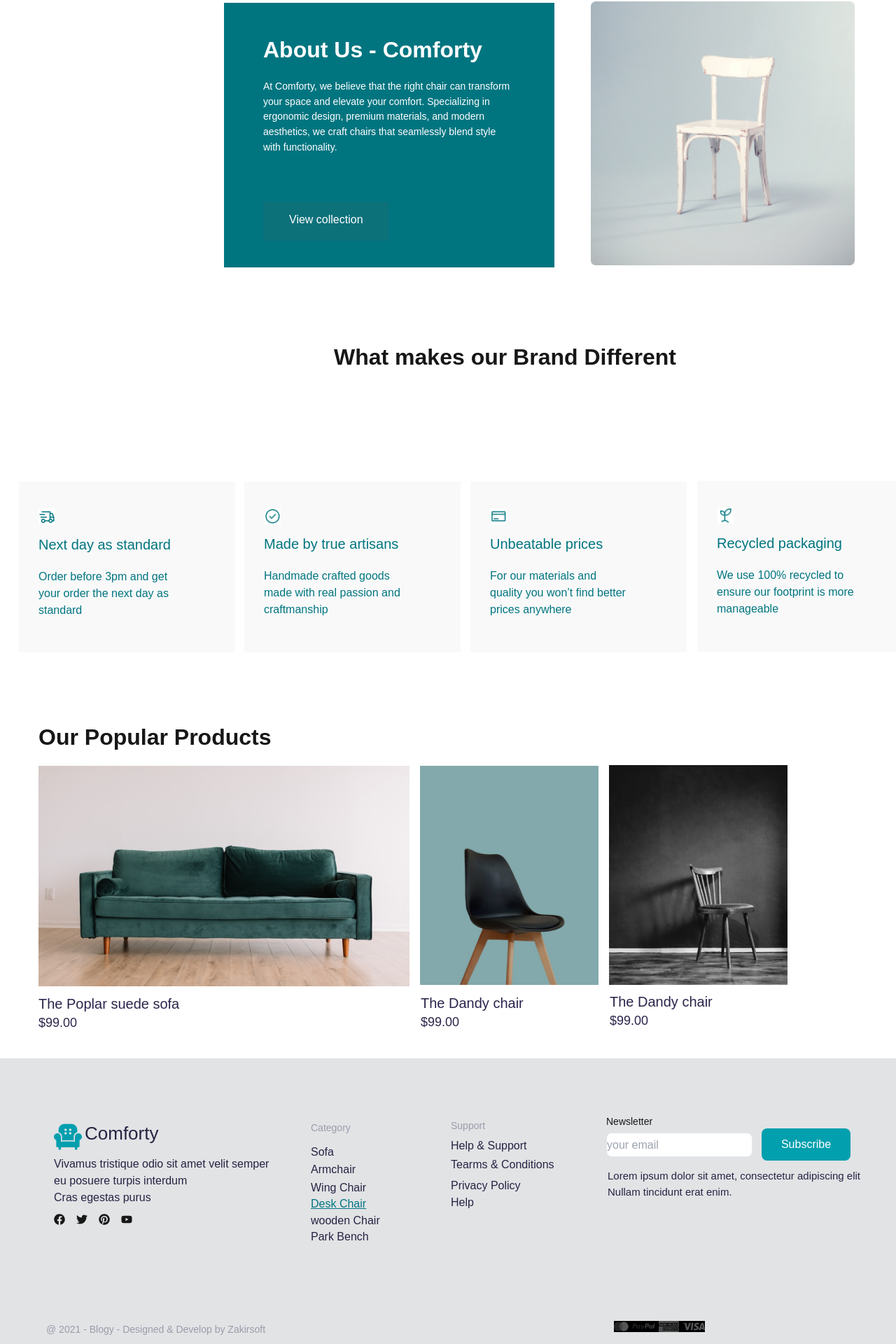
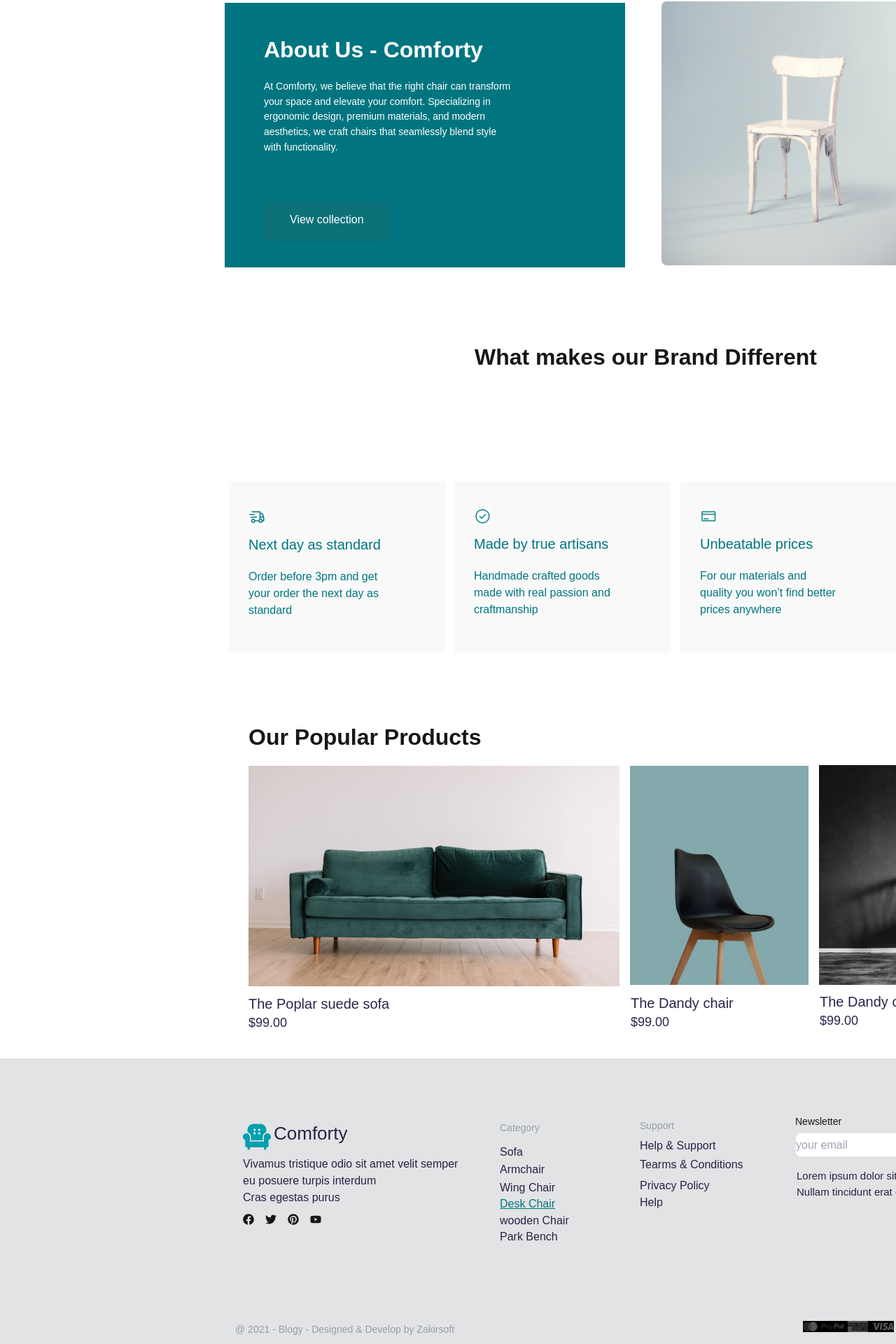
Before and after one commit to my5757980/hackathone, a Next.js app: page /About in a window 1280 px wide. Shown: the part 218-2138 px from the top of the page at 70% size. Built offline with nearby package versions, Linux system fonts and the light colour scheme.

Commit message:
add a console

```diff
--- a/src/app/About/page.tsx
+++ b/src/app/About/page.tsx
@@ -5,9 +5,9 @@ export default function About(){
       <div className="max-w-[1920px] h-auto overflow-hidden  ">
         {/* <h1>welcome to About page</h1> */}
 
-         <div className="relative top-[222px]">
+         <div className="relative top-[222px] left-[1px]">
          <div className="ml-80">
-        <div className="w-[472px] h-[378px] bg-[#007580]">
+        <div className="w-[572px] h-[378px] bg-[#007580]">
           <div className="pl-14 pt-12">
           <p className="font-bold text-[32px] leading-[38.73px] text-white">About Us - Comforty</p>
           <p className=" relative top-[22px] font-normal text-[14px] leading-[21.78px] text-white">At Comforty, we believe that the right chair can transform<br/> your space and elevate your comfort. Specializing in<br/> ergonomic design, premium materials, and modern <br/>aesthetics, we craft chairs that seamlessly blend style <br />with functionality. </p>
@@ -19,10 +19,10 @@ export default function About(){
         </div>
         </div>
 
-        <Image className="relative bottom-[380px] left-[844px]" src="/image/Image.png" alt="logo" width={377} height={477}/>
-       <p className=" relative bottom-[266px] left-[477px] font-semibold text-[32px] leading-[35.2px] ">What makes our Brand Different</p>
+        <Image className="relative bottom-[380px] left-[944px]" src="/image/Image.png" alt="logo" width={377} height={477}/>
+       <p className=" relative bottom-[266px] left-[677px] font-semibold text-[32px] leading-[35.2px] ">What makes our Brand Different</p>
 
-
+      <div className="relative left-[299px]">
       <div className="relative left-[11px]">
       <div className=" relative bottom-[122px] bg-[#F9F9F9] w-[309.45px] h-[244px] m-4">
       </div>
@@ -64,10 +64,11 @@ export default function About(){
         <p className=" text-[#007580] relative bottom-[330px] left-[44px] font-normal text-[20px] leading-[28px] ">Recycled packaging</p>
       <p className="text-[#007580] relative bottom-[310px] left-[44px]">We use 100% recycled to <br/>ensure our footprint is more<br /> manageable</p>
       </div>
+      </div>
 
 
 
-
+        <div className="relative left-[299px]">
       <p className="relative bottom-[1355px] left-[55px] font-semibold text-[32px] leading-[35.2px]">Our Popular Products </p>
 
       <Image className="hover:scale-125 relative bottom-[1333px] left-[55px]"src="/image/Large.png" alt="logo" width={530} height={375}/>
@@ -89,6 +90,7 @@ export default function About(){
      <p className=" text-[#2A254B] font-normal text-[18px] leading-[27px]">$99.00</p>
      </div>
       </div>
+      </div>
      <div className="mb-[-1800px]">
 
      </div>
--- a/src/app/Pages/page.tsx
+++ b/src/app/Pages/page.tsx
@@ -8,6 +8,7 @@ export default function Pages(){
       <div className="relative top-[222px]">
         <p className="font-bold text-[48px] leading-[56px] text-[#333333] text-center">Questions Looks Here</p>
       <p className="text-center font-normal text-[16px] leading-[24px] text-[#4F4F4F]">Lorem Ipsum is simply dummy text of the printing and typesetting industry. Lorem Ipsum has been the </p>
+      <div className="relative left-[288px]">
       <div className="relative top-[100px]">
       <div className="h-[170px] bg-[#F7F7F7] w-[648px] rounded-[8px]">
         <p className=" relative left-[33px] top-[11px] font-bold text-[18px] leading-[26px] text-[#333333]">What types of chairs do you offer?</p>
@@ -96,6 +97,7 @@ export default function Pages(){
       </div>
       </div>
 </div>
+</div>
 
 </div>
 
--- a/src/app/Product/page.tsx
+++ b/src/app/Product/page.tsx
@@ -6,7 +6,7 @@ export default function Product(){
         {/* <h1>welcome to product page</h1> */}
 
 
-      <div className="relative top-[222px]">
+      <div className="relative top-[222px] left-[255px]">
         <Image className="relative left-[55px]" src="/image/Image (15).png" alt="logo" width={475} height={475}/>
         <div className="relative bottom-[433px] left-[622px]">
         <p className="font-bold text-[60px] leading-[66px] text-[#272343]">Library Stool <br />Chair</p>
--- a/src/app/components/footer/footer.tsx
+++ b/src/app/components/footer/footer.tsx
@@ -9,6 +9,7 @@ export default function Footer(){
         <div className="max-w-[1920px] h-auto overflow-hidden">
 
             <div className="h-[418px] bg-[#E1E3E5] ">
+                <div className="relative left-[270px]">
                 <div className="relative top-[99px] left-[77px]">
                 <div className="flex gap-1 relative top-[-7px]">
                 <Image src="/image/Logo Icon.png" alt="logo" width={40} height={40}/>
@@ -64,7 +65,7 @@ export default function Footer(){
 
 
 
-
+          </div>
 
 
 
--- a/src/app/page.tsx
+++ b/src/app/page.tsx
@@ -98,7 +98,7 @@ export default function Home(){
     </div>
     <Image className=" relative bottom-[44px] left-[288px]" src="/image/item-category 1.png" alt="logo" width={448} height={648}/>
     <div>
-    <p className="  text-[31px] font-normal leading-[39.84px]  relative bottom-[745px] right-[411px] rotate-[-90.3deg]">Explore new and popular styles</p>
+    <p className="  text-[31px] font-normal leading-[39.84px]  relative bottom-[1033px] right-[700px] rotate-[-90.3deg]">Explore new and popular styles</p>
     </div>
 
     <Image className=" relative bottom-[533px] left-[755px]"src="/image/01.png" alt="logo" width={212} height={312}/>
```
